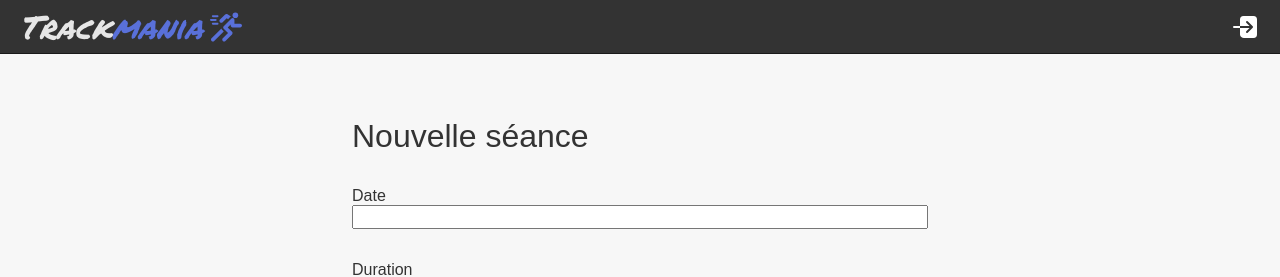
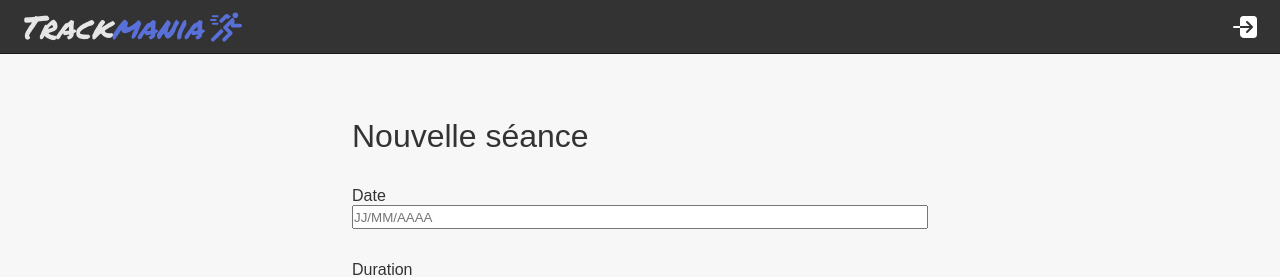
Before and after one commit to Mordhin/Trackmania, a React (Create React App) app in the folder client/: page /new in a window 1280 px wide. Shown: the top 277 px of the page. Built offline with nearby package versions, Linux system fonts and the light colour scheme; a web font is replaced by a local one.

Commit message:
datePicker

```diff
--- a/client/package.json
+++ b/client/package.json
@@ -11,6 +11,7 @@
     "jwt-decode": "^3.1.2",
     "moment": "^2.29.1",
     "react": "^17.0.2",
+    "react-datepicker": "^4.1.1",
     "react-dom": "^17.0.2",
     "react-file-base64": "^1.0.3",
     "react-google-login": "^5.2.2",
--- /dev/null
+++ b/client/src/components/Form/FieldDatePicker.js
@@ -0,0 +1,24 @@
+import React from "react";
+import DatePicker, {registerLocale} from "react-datepicker";
+import fr from 'date-fns/locale/fr';
+import "react-datepicker/dist/react-datepicker.css";
+registerLocale('fr', fr)
+
+export const FieldDatePicker = ({ input, placeholder, label, meta }) => (
+  <div className="field">
+    <label>{label}</label>
+    <DatePicker
+        className="input"
+        locale="fr"
+        utcOffset={0}
+        dateFormat="dd/MM/yyyy"
+        selected={input.value || null}
+        onChange={input.onChange}
+        disabledKeyboardNavigation
+        placeholderText={placeholder}
+    />
+    {meta.touched &&
+      ((meta.error && <div className="errorMessage">{meta.error}</div>) ||
+        (meta.warning && <div className="errorMessage">{meta.warning}</div>))}
+  </div>
+);
--- a/client/src/components/Form/ReduxForm.js
+++ b/client/src/components/Form/ReduxForm.js
@@ -5,7 +5,8 @@ import { Field, FieldArray, reduxForm } from "redux-form";
 import { maxLength10, minLength2, minValue1, number, required } from "./Validation";
 import { createSession } from "../../actions/sessionActions";
 import { MdAddCircle, MdRemoveCircle } from "react-icons/md";
-import { IoSend } from "react-icons/io5"
+import { IoSend } from "react-icons/io5";
+import { FieldDatePicker } from "./FieldDatePicker";
 
 const renderField = ({ input, label, type, meta }) => {
   return (
@@ -49,6 +50,7 @@ const renderCardios = ({ fields, meta }) => (
           component={renderField}
           label="Activity"
           validate={[required, minLength2, maxLength10]}
+          id="activityField"
         />
         <Field
           name={`${cardio}.distance`}
@@ -96,6 +98,7 @@ const renderStrengths = ({ fields, meta }) => (
           component={renderField}
           label="Activity"
           validate={[required, minLength2, maxLength10]}
+          id="activityField"
         />
         <Field
           name={`${strength}.duration`}
@@ -155,15 +158,17 @@ const renderSeries = ({ fields, meta }) => (
 const ReduxForm = (props) => {
   const dispatch = useDispatch();
   const onSubmit = (formValues) => {
+    formValues.date = `${formValues.date.getFullYear()}-${('0' + (formValues.date.getMonth()+1)).slice(-2)}-${('0' + formValues.date.getDate()).slice(-2)}`;
     console.log(formValues);
     dispatch(createSession(formValues));
     history.push("/");
   };
 
   return (
+    <>
       <form onSubmit={props.handleSubmit(onSubmit)} className="form">
         <div className="formTitle">Nouvelle séance</div>
-      <Field name="date" component={renderField} label="Date" type="text" validate={required}  />
+        <Field name="date" component={FieldDatePicker} label="Date" placeholder="JJ/MM/AAAA" validate={[required]}/>
         <Field
           name="duration"
           component={renderField}
@@ -183,20 +188,9 @@ const ReduxForm = (props) => {
           <button onClick={() => history.push("/")}className="clearButton" type="button" disabled={props.submitting}>Annuler</button>
         </div>
       </form>
+    </>
   );
 };
-
-// to be put into a new validate.js file
-/* const validate = (formValues) => {
-  const errors = {};
-  if (!formValues.date) {
-    errors.date = "You must enter a date";
-  }
-  if (!formValues.duration) {
-    errors.duration = "You must enter a duration";
-  }
-  return errors;
-}; */
 
 export default reduxForm({
   form: "sessionForm"
--- a/client/src/components/Form/Validation.js
+++ b/client/src/components/Form/Validation.js
@@ -3,6 +3,11 @@ export const required = value => (value || typeof value === 'number' ? undefined
 export const email = value =>
   value && !/^[A-Z0-9._%+-]+@[A-Z0-9.-]+\.[A-Z]{2,4}$/i.test(value)
     ? 'Email invalide'
+    : undefined
+
+export const date = value =>
+  value && !/[0-9]{2}\/[0-9]{2}\/[0-9]{4}/.test(value)
+    ? 'Format invalide'
     : undefined
 
 const maxLength = max => value =>
@@ -13,6 +18,10 @@ const minLength = min => value =>
   value && value.length < min ? `${min} caractères minimum` : undefined
 export const minLength2 = minLength(2)
 
+const exactLength = exact => value =>
+  value && value.length !== exact ? 'Format invalide' : undefined
+export const exactLength10 = exactLength(10)
+
 export const number = value =>
   value && isNaN(Number(value)) ? 'Nombre invalide' : undefined
 
--- a/client/src/components/Home.js
+++ b/client/src/components/Home.js
@@ -1,13 +1,10 @@
 import React from "react";
 
 import { Sessions } from "./Sessions/Sessions";
-// import { Form } from "./Form/Form";
-import ReduxForm from "./Form/ReduxForm";
 
 export const Home = () => {
   return (
     <div className="container">
-     {/*  <ReduxForm /> */}
       <Sessions />
     </div>
   );
--- a/client/src/components/Sessions/Session/Session.js
+++ b/client/src/components/Sessions/Session/Session.js
@@ -66,9 +66,6 @@ export const Session = ({ data }) => {
 
   return (
     <div className="sessionCard">
-      {console.log(sessionType)}
-      {console.log(strengthCarousel)}
-      {console.log(bothCarousel)}
       <div className="sessionHeader">
         <div className="dateAndAdmin">
           <div className={`date ${sessionType}`}>{data.date}</div>
--- a/client/src/components/Sessions/Session/sessionTypes.js
+++ b/client/src/components/Sessions/Session/sessionTypes.js
@@ -1,4 +1,4 @@
-import React, { useEffect, useState } from "react";
+import React from "react";
 
 export const CardioType = ({ data }) => {
   return (
--- a/client/src/components/Sessions/Sessions.js
+++ b/client/src/components/Sessions/Sessions.js
@@ -9,9 +9,6 @@ import { MdAddCircle } from "react-icons/md";
 export const Sessions = () => {
   const sessions = useSelector((state) => state.sessions);
   const dispatch = useDispatch();
-
-  console.log("sessions:");
-  console.log(sessions);
 
   useEffect(
     () => {
--- a/client/src/index.scss
+++ b/client/src/index.scss
@@ -3,6 +3,7 @@
 @import "./components/Sessions/Sessions.scss";
 @import "./components/Form/Form.scss";
 @import "./components/Auth.scss";
+
 
 @import url("https://fonts.googleapis.com/css2?family=ABeeZee&family=Permanent+Marker&display=swap");
 
```
Also changed, not shown: 1 other file (tests, documents, lock files or other folders). Lines whose indentation alone changed are shown as unchanged.
